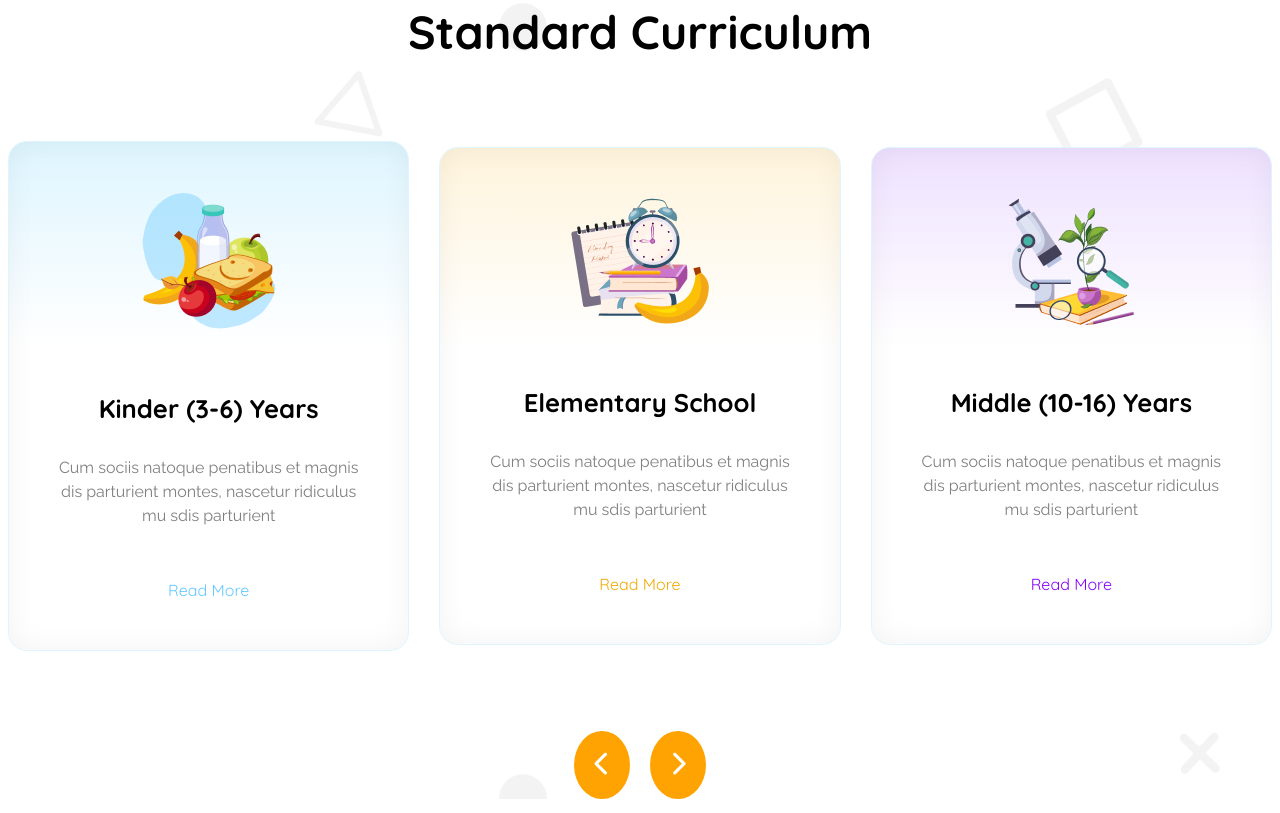
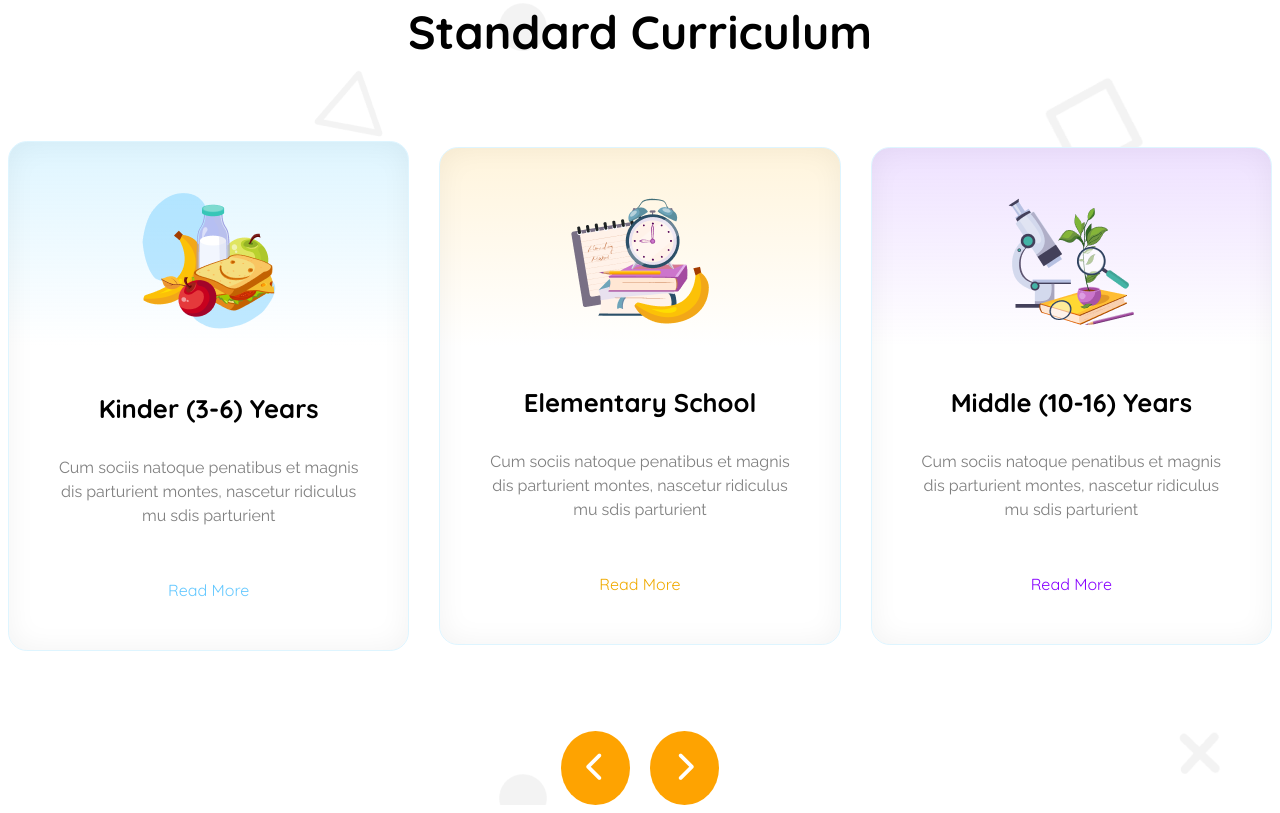
Before and after one commit to engnrtawhid/PH_B11_Assignment_02, a plain HTML site: page index.html in a window 1280 px wide. Shown: the part 788-1601 px from the top of the page. Drawn offline with Linux system fonts and the light colour scheme.

Commit message:
Standard Curriculum V2

```diff
--- a/index.html
+++ b/index.html
@@ -4,6 +4,7 @@
     <meta charset="UTF-8">
     <meta name="viewport" content="width=device-width, initial-scale=1.0">
     <title>School</title>
+    <link rel="shortcut icon" href="assets/favicon.png" type="image/x-icon">
     <link rel="stylesheet" href="styles/style.css">
     <link rel="preconnect" href="https://fonts.googleapis.com">
     <link rel="preconnect" href="https://fonts.gstatic.com" crossorigin>
@@ -87,10 +88,10 @@
                 </div>
                 <div class="stArrowContainer">
                     <div class="stArrow">
-                        <i class="fa fa-chevron-left"></i>
+                        <i class="fa-solid fa-chevron-left"></i>
                     </div>
                     <div class="stArrow">
-                        <i class="fa fa-chevron-right"></i>
+                        <i class="fa-solid fa-chevron-right"></i>
                     </div>
                 </div>
             </div>
--- a/styles/style.css
+++ b/styles/style.css
@@ -10,7 +10,7 @@
 
 /* Shared Styles */
 .bgImage{
-    background-image: url(/assets/bg.png);
+    background-image: url(../assets/bg.png);
 }
 
 .orangeButton{
@@ -215,10 +215,10 @@ nav {
 .stArrow{
     border: none;
     background-color: #FEA301;
-    padding: 20px;
+    padding: 20px 25px;
     border-radius: 50%;
     color: white;
-    font-size: 25px;
+    font-size: 30px;
 }
 
 
```
Also changed, not shown: assets/favicon.png (added).
